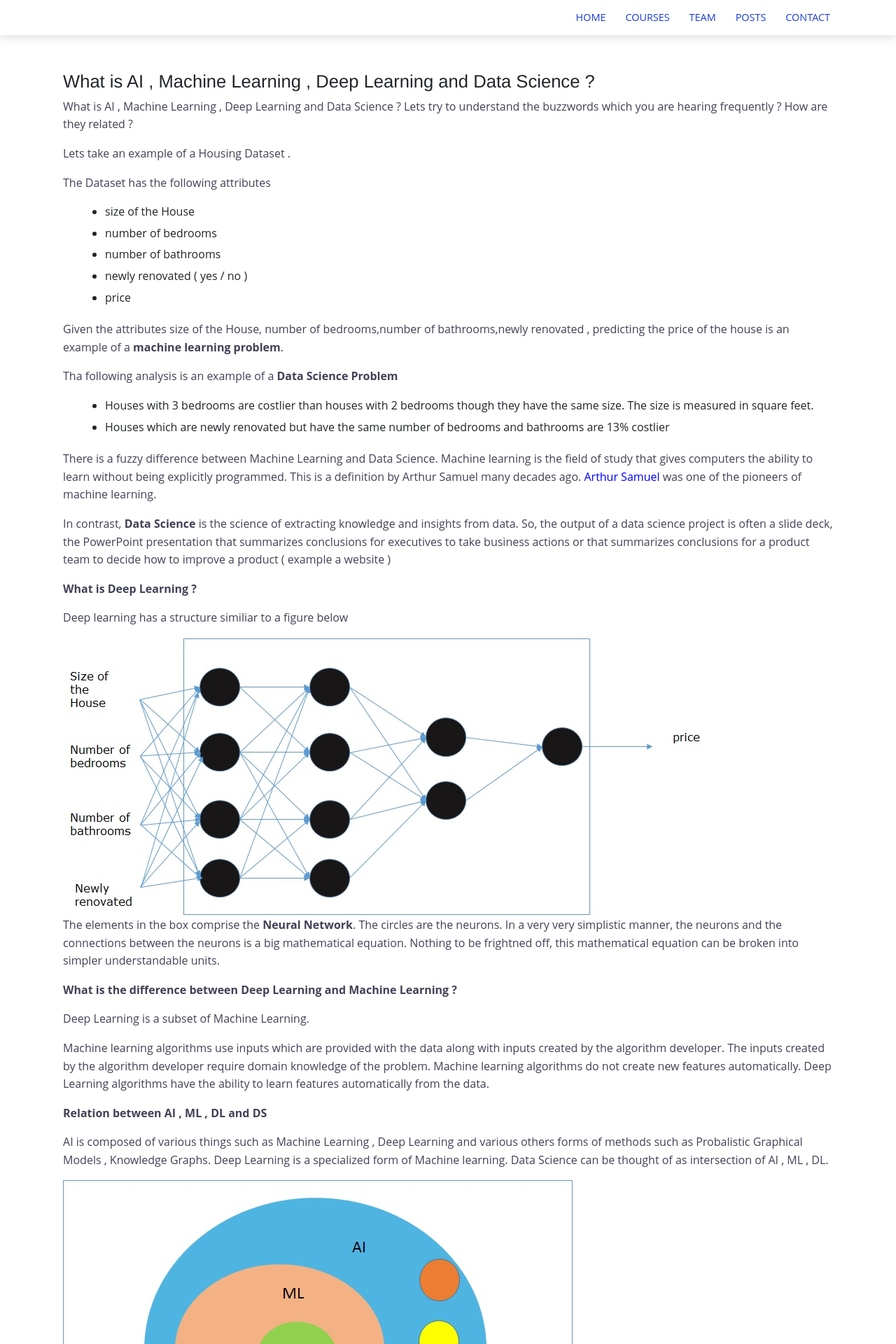
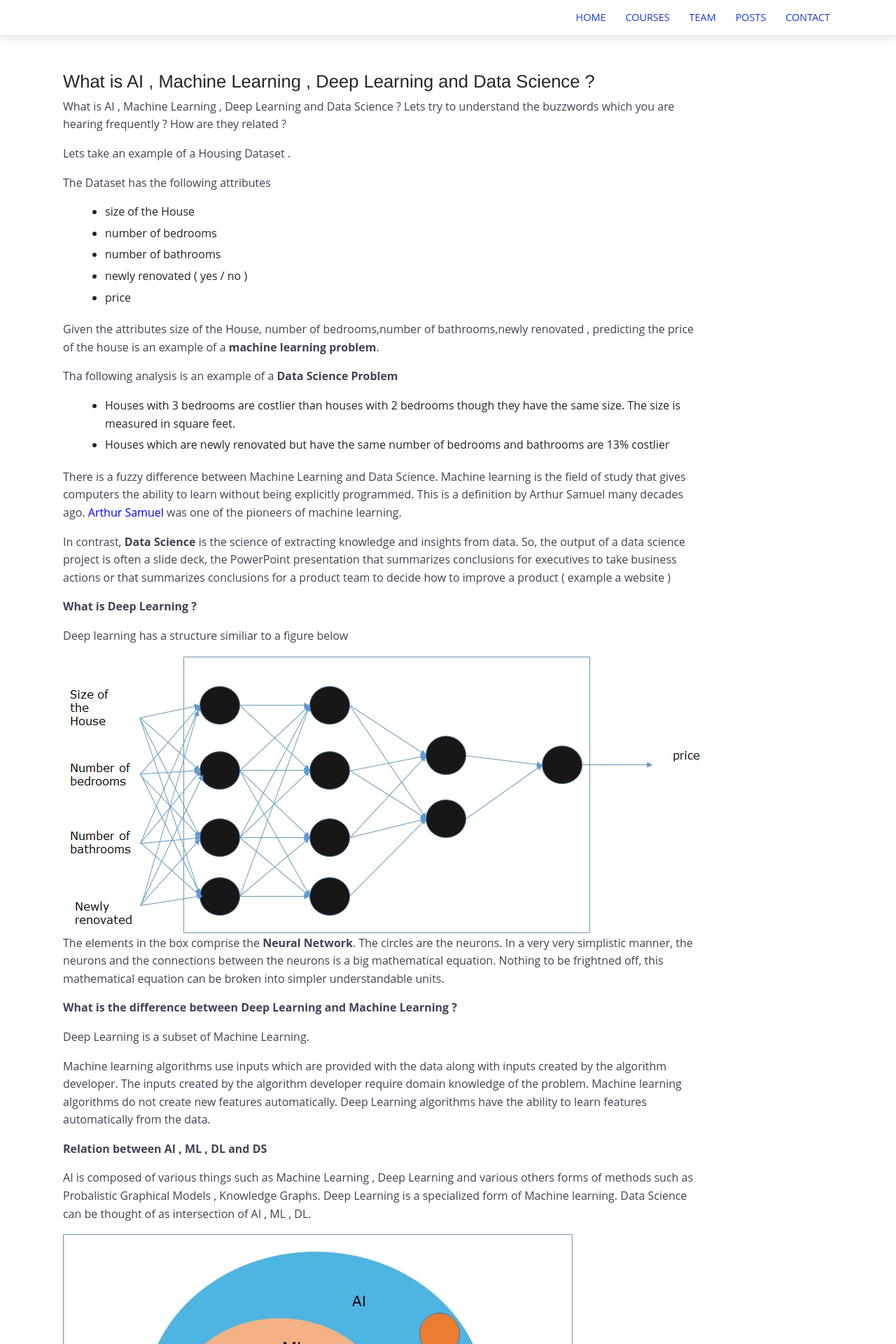
Before and after one commit to knowledgefoundation/knowledgefoundation.github.io, a Jekyll site: the page built from _posts/2019-07-01-business-analytics.md, in a window 1280 px wide. Shown: the top 1920 px of the page at 70% size. Built offline with Jekyll 4.4.1, drawn with Linux system fonts in a browser that asks for light colours.

Commit message:
Add Post 1

```diff
--- a/_layouts/post.html
+++ b/_layouts/post.html
@@ -7,7 +7,7 @@ layout: default
 <br/>
 
 <div class="container pb-6">
-     <div class="col-12 col-md-12 mb-1">
+     <div class="col-12 col-md-8 mb-1">
       <div class="service service-summary">
         <div class="service-content">
           <h2 class="service-title">
--- a/_posts/2019-07-01-business-analytics.md
+++ b/_posts/2019-07-01-business-analytics.md
@@ -39,7 +39,7 @@ how to improve a product ( example a website )
 
 Deep learning has a structure similiar to a figure below
 <div>
-<img src="../../assets/images/DL.jpg" alt="Deep Learning" >
+<img src="../../assets/images/DL.jpg" class="img-fluid" alt="Deep Learning" >
 </div>
 
 The elements in the box comprise the **Neural Network**. The circles are the neurons. In a very very simplistic manner, the neurons and the connections between the neurons is a big mathematical equation. Nothing to be frightned off, this mathematical equation can be broken into simpler understandable units.
@@ -55,7 +55,7 @@ Machine learning algorithms use inputs which are provided with the data along wi
 AI is composed of various things such as Machine Learning , Deep Learning and various others forms of methods such as Probalistic Graphical Models , Knowledge Graphs. Deep Learning is a specialized form of Machine learning. Data Science can be thought of as intersection of AI , ML , DL.
 
 <div>
-<img src="../../assets/images/AI.jpg" alt="AI" >
+<img src="../../assets/images/AI.jpg" class="img-fluid" alt="AI" >
 </div>
 
 <br/>
```
